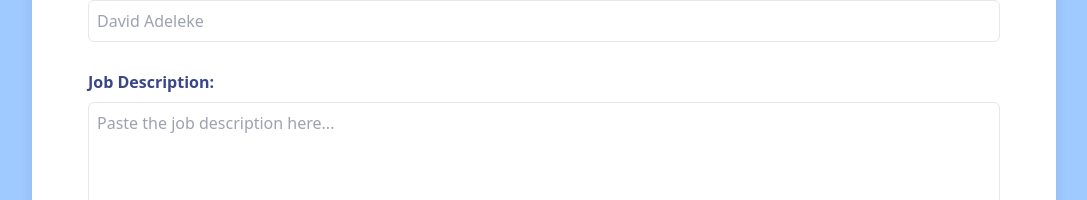
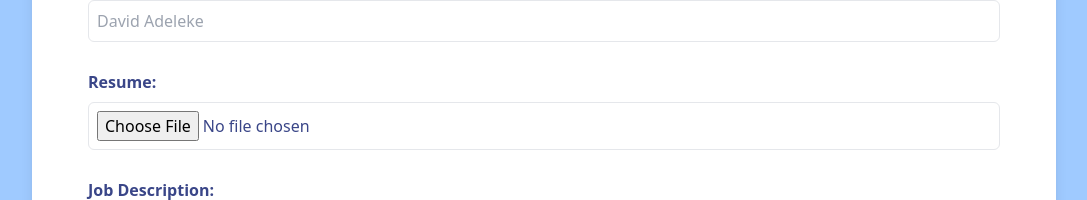
Before and after one commit to Judge-Paul/coverwrite-ai, a React (Vite) app in the folder client/: page /create in a window 1280 px wide. Shown: the part 208-408 px from the top of the page, without its empty margins (96-1183 px from the left). Built offline with nearby package versions, Linux system fonts and the light colour scheme; no server answers.

Commit message:
feat: upload pdf of resume

```diff
--- a/client/package.json
+++ b/client/package.json
@@ -23,6 +23,7 @@
     "react-helmet": "^6.1.0",
     "react-icons": "^4.7.1",
     "react-loading-skeleton": "^3.3.1",
+    "react-pdf": "^7.7.1",
     "react-router-dom": "^6.15.0",
     "sonner": "^0.6.2"
   },
--- a/client/src/components/Modal.jsx
+++ b/client/src/components/Modal.jsx
@@ -44,7 +44,7 @@ export default function Modal({ showModal, setShowModal, text }) {
                     onCopy={() => setCopied(true)}
                   >
                     <button className="bg-blue-500 text-white font-bold py-2 px-4 rounded hover:bg-blue-700">
-                      {copied ? "Copied!" : "Copy to clipboard"}
+                      {copied ? "Copied!" : "Copy"}
                     </button>
                   </CopyToClipboard>
                   <button
--- /dev/null
+++ b/client/src/lib/getPDFText.js
@@ -0,0 +1,42 @@
+import { pdfjs } from "react-pdf";
+
+// Path to the pdf.worker.js file
+pdfjs.GlobalWorkerOptions.workerSrc = `//cdnjs.cloudflare.com/ajax/libs/pdf.js/${pdfjs.version}/pdf.worker.js`;
+
+/**
+ * Extracts text content from a PDF file.
+ * @param {File} file - The PDF file to extract text from.
+ * @returns {Promise<string>} A promise that resolves with the extracted text content.
+ */
+const getPDFText = async (file) => {
+  try {
+    // Create a blob URL for the PDF file
+    const blobUrl = URL.createObjectURL(file);
+
+    // Load the PDF file
+    const loadingTask = pdfjs.getDocument(blobUrl);
+
+    const pdf = await loadingTask.promise;
+    const numPages = pdf.numPages;
+    let extractedText = "";
+
+    // Iterate through each page and extract text
+    for (let pageNumber = 1; pageNumber <= numPages; pageNumber++) {
+      const page = await pdf.getPage(pageNumber);
+      const textContent = await page.getTextContent();
+      const pageText = textContent.items.map((item) => item.str).join(" ");
+      extractedText += pageText;
+    }
+    if (extractedText.length > 0) {
+      return extractedText;
+    }
+    console.error("Error extracting text from PDF:", error);
+
+    // Clean up the blob URL
+    URL.revokeObjectURL(blobUrl);
+  } catch (error) {
+    console.error("Error extracting text from PDF:", error);
+  }
+};
+
+export default getPDFText;
--- a/client/src/pages/Create.jsx
+++ b/client/src/pages/Create.jsx
@@ -1,18 +1,20 @@
-import React, { useEffect, useState } from "react";
+import React, { useEffect, useState, useRef } from "react";
 import { FaSpinner } from "react-icons/fa";
 import axios from "axios";
 import Modal from "../components/Modal";
 import { Toaster, toast } from "sonner";
 import Helmet from "react-helmet";
+import getPDFText from "../lib/getPDFText";
 
 const serverURL = import.meta.env.VITE_APP_SERVER_URL;
 
 export default function Create() {
   const localStorageFormData = JSON.parse(localStorage.getItem("formData"));
-
+  const resumeRef = useRef(null);
   const [formData, setFormData] = useState(
     localStorageFormData || {
       name: "",
+      resume: "",
       description: "",
       additionalInfo: "",
       skills: [],
@@ -28,19 +30,46 @@ export default function Create() {
   }, [formData]);
 
   const validateForm = () => {
+    if (formData.name === "") {
+      toast.error("Additional information is required.");
+      return false;
+    }
     if (formData.description === "") {
       toast.error("Job description is required.");
-      return false;
-    }
-    if (formData.additionalInfo === "") {
-      toast.error("Additional information is required.");
       return false;
     }
     return true;
   };
 
-  const handleChange = (event) => {
+  const handleChange = async (event) => {
     const { name, value } = event.target;
+    if (name === "resume") {
+      const file = event.target.files[0];
+
+      if (file && file.size > 262144) {
+        toast.error("File Uploaded is too large.");
+        resumeRef.current.value = null;
+        return;
+      }
+
+      if (file && file.type === "application/pdf") {
+        getPDFText(file)
+          .then((text) => {
+            setFormData((prevFormData) => ({
+              ...prevFormData,
+              resume: text,
+            }));
+          })
+          .catch((error) => {
+            toast.error("Error Uploading PDF. Try Again");
+            resumeRef.current.value = null;
+          });
+      } else {
+        toast.error("Please select a PDF file.");
+        resumeRef.current.value = null;
+      }
+    }
+
     setFormData((prevFormData) => ({
       ...prevFormData,
       [name]: value,
@@ -84,11 +113,12 @@ export default function Create() {
     event.preventDefault();
     if (validateForm()) {
       setIsLoading(true);
-      const prompt = `I am going to pass you some values one is a job description, the next is additional info about myself and finally my skills (if the skills passed are necessary to the job description) using those three create the perfect cover letter for the job. My name is \n${
-        formData.name
-      }\nSkills: ${formData.skills.join(", ")}\nJob Description: ${
-        formData.description
-      }\nAdditional Info: ${formData.additionalInfo}`;
+      let prompt = "";
+      for (const key in formData) {
+        if ((formData[key] === "") | (formData[key].length > 0)) {
+          prompt += `${key}: ${formData[key]}\n`;
+        }
+      }
       try {
         const response = await axios.post(`${serverURL}/generate`, {
           prompt,
@@ -147,6 +177,18 @@ export default function Create() {
           onChange={handleChange}
           className="mb-7 w-full p-2 border rounded-md"
           placeholder="David Adeleke"
+        />
+        <label htmlFor="resume" className="block font-semibold mb-2">
+          Resume:
+        </label>
+        <input
+          type="file"
+          accept=".pdf"
+          id="resume"
+          name="resume"
+          className="mb-7 w-full p-2 border rounded-md"
+          onChange={handleChange}
+          ref={resumeRef}
         />
         <label htmlFor="description" className="block font-semibold mb-2">
           Job Description:
```
Also changed, not shown: 1 other file (tests, documents, lock files or other folders).
